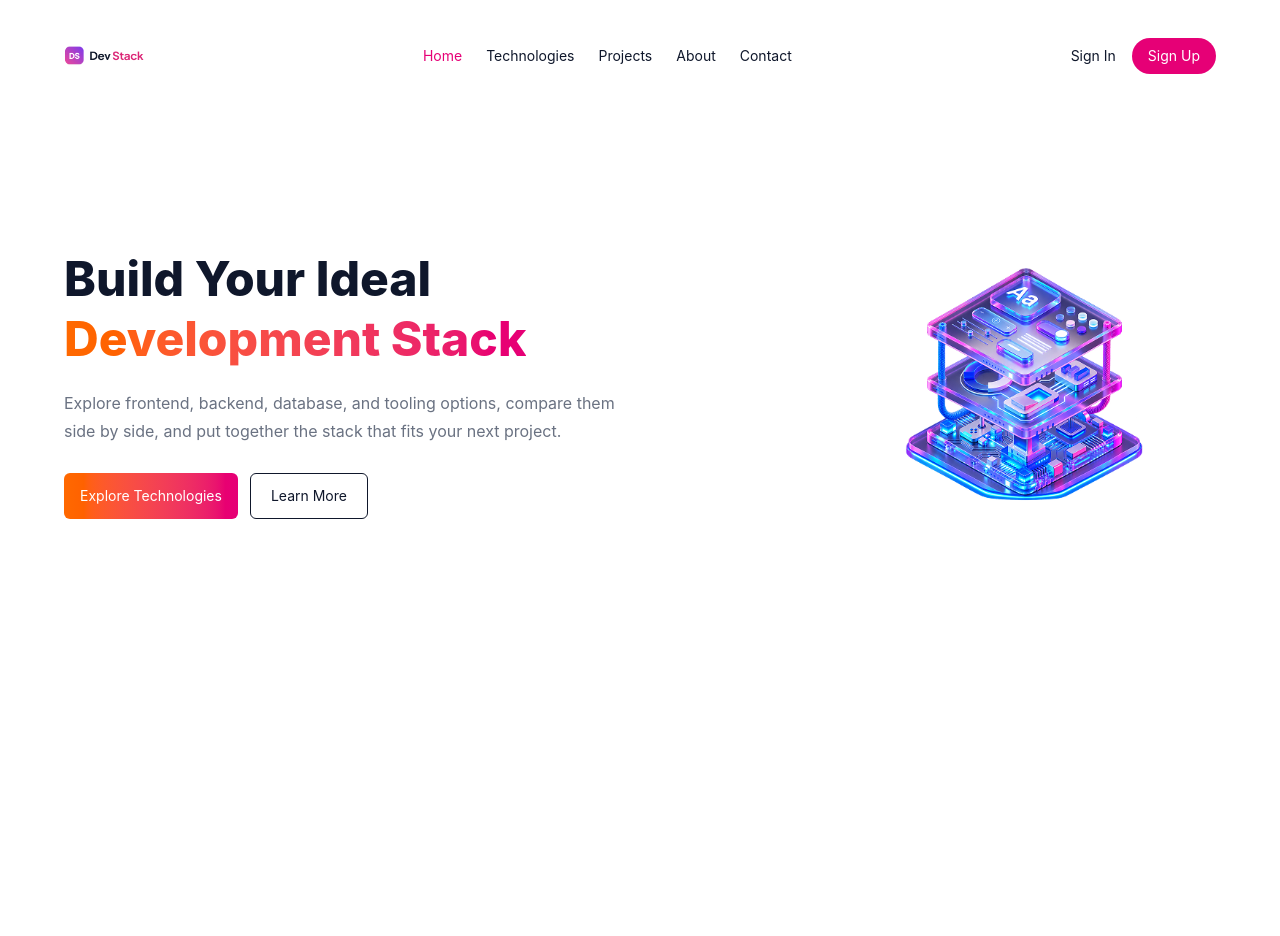
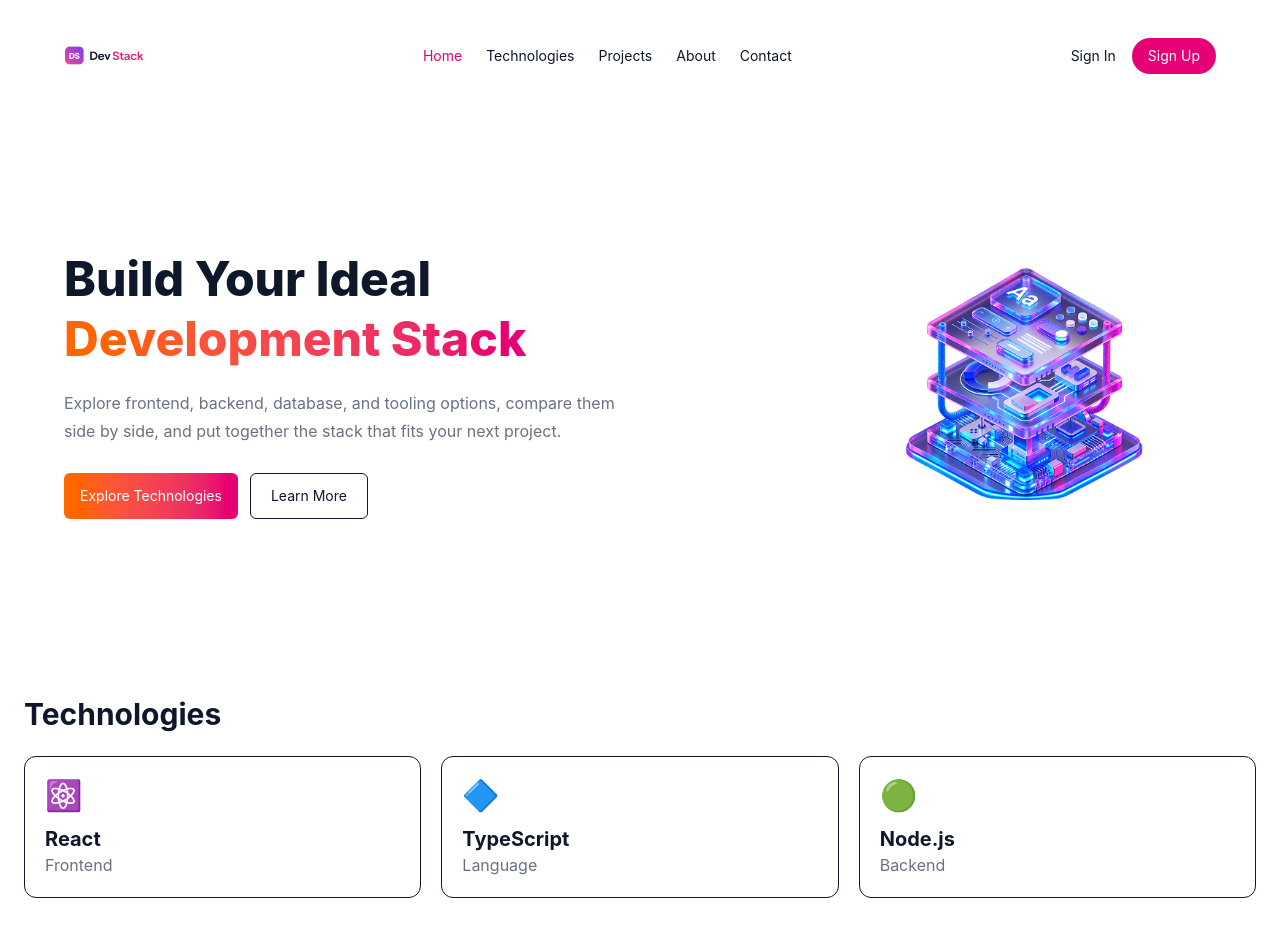
Before and after one commit to tausifahamedsabab/B14-A05-DevStack-project, a React (Vite) app: page / in a window 1280 px wide. Before the commit the page ends 800 px from the top, so only its background shows below. Built offline with nearby package versions, Linux system fonts and the light colour scheme.

Commit message:
restructure and adding cards

```diff
--- a/src/App.tsx
+++ b/src/App.tsx
@@ -1,71 +1,15 @@
-import devstack from "./assets/devstack.png";
-import bannerstack from "./assets/banner-stack.png"
+import Navbar from "./components/Navbar";
+import Hero from "./components/Hero";
+import Technologies from "./components/Technologies";
 
 function App() {
   return (
     <div className="min-h-screen bg-white text-slate-900">
-      <nav className="flex items-center justify-between px-6 py-4 md:px-16">
-        <a href="#" className="flex items-center gap-2">
-          <img
-            src={devstack}
-            alt="Dev Stack"
-            className="h-20 w-20 object-contain"
-          />
-        </a>
+      <Navbar />
 
-        <div className="hidden gap-6 text-sm md:flex">
-          <a href="#" className="text-pink-600">
-            Home
-          </a>
-          <a href="#technologies">Technologies</a>
-          <a href="#projects">Projects</a>
-          <a href="#about">About</a>
-          <a href="#contact">Contact</a>
-        </div>
+      <Hero />
 
-        <div className="flex items-center gap-4">
-          <a href="#" className="hidden text-sm sm:block">
-            Sign In
-          </a>
-          <button className="rounded-full bg-pink-600 px-4 py-2 text-sm text-white">
-            Sign Up
-          </button>
-        </div>
-      </nav>
-
-      <main className="mx-auto flex max-w-7xl flex-col items-center gap-10 px-6 py-20 md:flex-row md:justify-between md:px-16">
-        <div className="max-w-xl text-center md:text-left">
-          <h1 className="text-4xl font-extrabold leading-tight md:text-5xl">
-            Build Your Ideal
-            <br />
-            <span className="bg-gradient-to-r from-orange-500 to-pink-600 bg-clip-text text-transparent">
-              Development Stack
-            </span>
-          </h1>
-
-          <p className="mt-5 text-sm leading-7 text-gray-500 md:text-base">
-            Explore frontend, backend, database, and tooling options, compare
-            them side by side, and put together the stack that fits your next
-            project.
-          </p>
-
-          <div className="mt-7 flex justify-center gap-3 md:justify-start">
-            <button className="rounded-md bg-gradient-to-r from-orange-500 to-pink-600 px-4 py-3 text-sm text-white">
-              Explore Technologies
-            </button>
-
-            <button className="rounded-md border px-5 py-3 text-sm">
-              Learn More
-            </button>
-          </div>
-        </div>
-
-        <img
-          src={bannerstack}
-          alt="Development Stack"
-          className="w-full max-w-sm object-contain"
-        />
-      </main>
+      <Technologies />
     </div>
   );
 }
--- /dev/null
+++ b/src/components/Hero.tsx
@@ -0,0 +1,41 @@
+import bannerstack from "../assets/banner-stack.png";
+
+const Hero = () => {
+  return (
+    <main className="mx-auto flex max-w-7xl flex-col items-center gap-10 px-6 py-20 md:flex-row md:justify-between md:px-16">
+      <div className="max-w-xl text-center md:text-left">
+        <h1 className="text-4xl font-extrabold leading-tight md:text-5xl">
+          Build Your Ideal
+          <br />
+          <span className="bg-gradient-to-r from-orange-500 to-pink-600 bg-clip-text text-transparent">
+            Development Stack
+          </span>
+        </h1>
+
+        <p className="mt-5 text-sm leading-7 text-gray-500 md:text-base">
+          Explore frontend, backend, database, and tooling options, compare
+          them side by side, and put together the stack that fits your next
+          project.
+        </p>
+
+        <div className="mt-7 flex justify-center gap-3 md:justify-start">
+          <button className="rounded-md bg-gradient-to-r from-orange-500 to-pink-600 px-4 py-3 text-sm text-white">
+            Explore Technologies
+          </button>
+
+          <button className="rounded-md border px-5 py-3 text-sm">
+            Learn More
+          </button>
+        </div>
+      </div>
+
+      <img
+        src={bannerstack}
+        alt="Development Stack"
+        className="w-full max-w-sm object-contain"
+      />
+    </main>
+  );
+};
+
+export default Hero;
--- /dev/null
+++ b/src/components/Navbar.tsx
@@ -0,0 +1,37 @@
+import devstack from "../assets/devstack.png";
+
+const Navbar = () => {
+  return (
+    <nav className="flex items-center justify-between px-6 py-4 md:px-16">
+      <a href="#" className="flex items-center gap-2">
+        <img
+          src={devstack}
+          alt="Dev Stack"
+          className="h-20 w-20 object-contain"
+        />
+      </a>
+
+      <div className="hidden gap-6 text-sm md:flex">
+        <a href="#" className="text-pink-600">
+          Home
+        </a>
+        <a href="#technologies">Technologies</a>
+        <a href="#projects">Projects</a>
+        <a href="#about">About</a>
+        <a href="#contact">Contact</a>
+      </div>
+
+      <div className="flex items-center gap-4">
+        <a href="#" className="hidden text-sm sm:block">
+          Sign In
+        </a>
+
+        <button className="rounded-full bg-pink-600 px-4 py-2 text-sm text-white">
+          Sign Up
+        </button>
+      </div>
+    </nav>
+  );
+};
+
+export default Navbar;
--- /dev/null
+++ b/src/components/Technologies.tsx
@@ -0,0 +1,23 @@
+import { technologies } from "../data/technologies";
+import TechnologyCard from "./TechnologyCard";
+
+const Technologies = () => {
+  return (
+    <section className="px-6 py-10">
+      <h2 className="mb-6 text-3xl font-bold">
+        Technologies
+      </h2>
+
+      <div className="grid grid-cols-1 gap-5 sm:grid-cols-2 lg:grid-cols-3">
+        {technologies.map((technology) => (
+          <TechnologyCard
+            key={technology.id}
+            technology={technology}
+          />
+        ))}
+      </div>
+    </section>
+  );
+};
+
+export default Technologies;
--- /dev/null
+++ b/src/components/TechnologyCard.tsx
@@ -0,0 +1,25 @@
+import type { ITechnology } from "../types/technologyType";
+
+interface TechnologyCardProps {
+  technology: ITechnology;
+}
+
+const TechnologyCard = ({
+  technology,
+}: TechnologyCardProps) => {
+  return (
+    <div className="rounded-xl border p-5">
+      <div className="text-3xl">{technology.icon}</div>
+
+      <h3 className="mt-3 text-xl font-bold">
+        {technology.name}
+      </h3>
+
+      <p className="text-gray-500">
+        {technology.category}
+      </p>
+    </div>
+  );
+};
+
+export default TechnologyCard;
--- /dev/null
+++ b/src/data/technologies.ts
@@ -0,0 +1,22 @@
+import type { ITechnology } from "../types/technologyType";
+
+export const technologies: ITechnology[] = [
+  {
+    id: 1,
+    name: "React",
+    icon: "⚛️",
+    category: "Frontend",
+  },
+  {
+    id: 2,
+    name: "TypeScript",
+    icon: "🔷",
+    category: "Language",
+  },
+  {
+    id: 3,
+    name: "Node.js",
+    icon: "🟢",
+    category: "Backend",
+  },
+];
--- /dev/null
+++ b/src/types/technologyType.ts
@@ -0,0 +1,6 @@
+export interface ITechnology {
+  id: number;
+  name: string;
+  icon: string;
+  category: string;
+}
```
